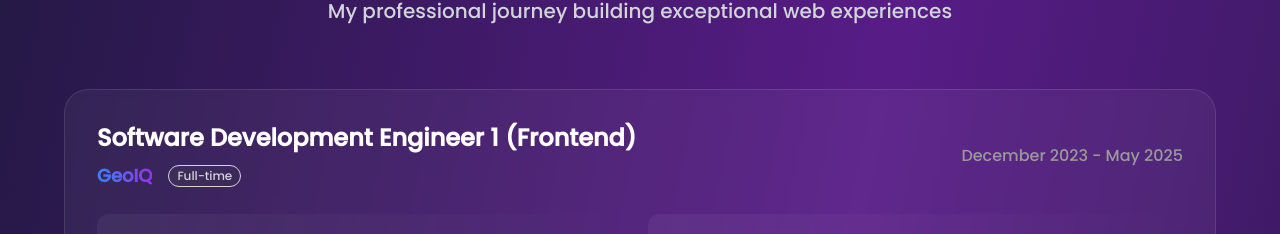
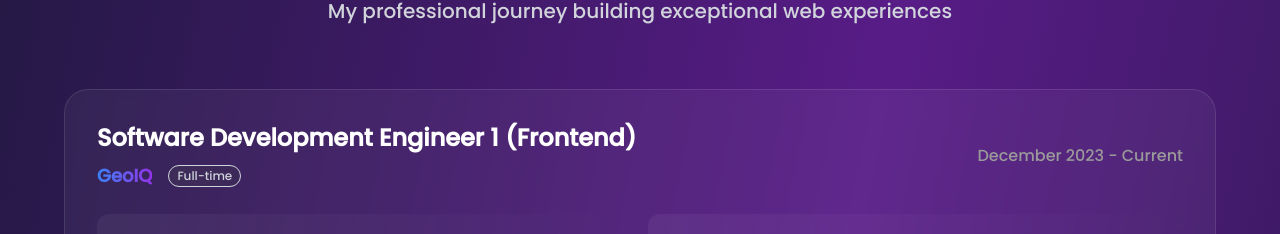
Before and after one commit to dastageer-hc/portfolio, a React (Create React App) app: page / in a window 1280 px wide. Shown: the part 1847-2081 px from the top of the page. Built offline with nearby package versions, Linux system fonts and the light colour scheme.

Commit message:
current fixed

```diff
--- a/src/components/Portfolio/Portfolio.jsx
+++ b/src/components/Portfolio/Portfolio.jsx
@@ -50,7 +50,7 @@ const Portfolio = () => {
         {
             title: 'Software Development Engineer 1 (Frontend)',
             company: 'GeoIQ',
-            period: 'December 2023 - May 2025',
+            period: 'December 2023 - Current',
             year: '2023-2025',
             type: 'Full-time',
             color: 'from-blue-500 to-purple-600',
@@ -530,7 +530,7 @@ const Portfolio = () => {
                             <div className="space-y-6">
                                 <h3 className="text-2xl font-bold text-white">Connect With Me</h3>
 
-                                <div className="grid gap-4">
+                                <div className="grid gap-4 ">
                                     <button
                                         onClick={() => copyToClipboard('https://github.com/dastageer-hc', 'github')}
                                         className="group flex items-center justify-between p-4 bg-gradient-to-r from-gray-800/50 to-gray-900/50 rounded-xl border border-gray-700/50 hover:border-gray-600/50 transition-all duration-300 hover:scale-105"
@@ -538,7 +538,7 @@ const Portfolio = () => {
                                         <div className="flex items-center space-x-4">
                                             <Github className="w-6 h-6 text-gray-300 group-hover:text-white" />
                                             <div className="text-left">
-                                                <h4 className="font-semibold text-white">GitHub</h4>
+                                                <h4 className="font-semibold text-white ">GitHub</h4>
                                                 <p className="text-gray-400 text-sm">Check out my repositories</p>
                                             </div>
                                         </div>
```
